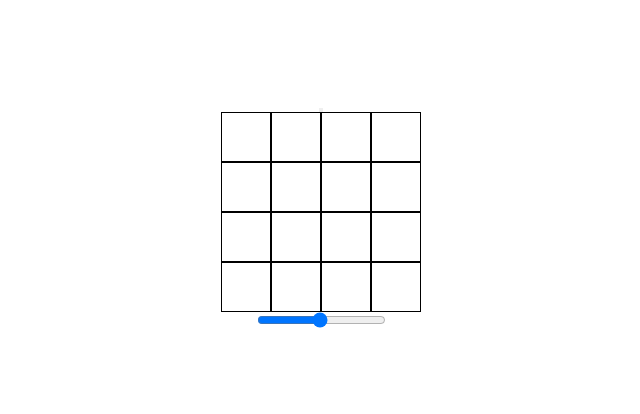
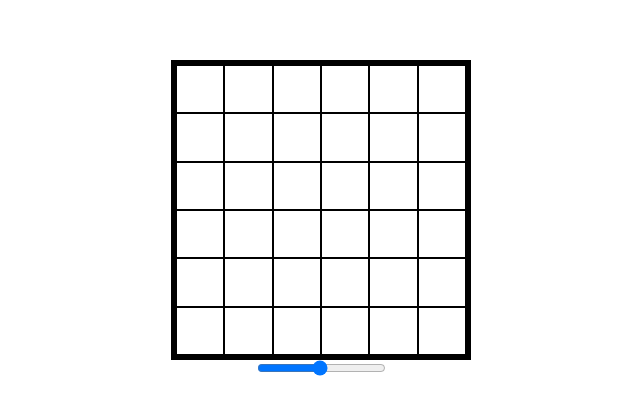
Before and after one commit to bar-wd/etch-a-sketch, a plain HTML site: page index.html in a window 1280 px wide. Shown: the part 180-594 px from the top of the page, without its empty margins (319-959 px from the left). Drawn offline with Linux system fonts and the light colour scheme.

Commit message:
Display grid properly with variable grid sizes
The grid is able to accomodate say 5x5 or 6x6 using the auto(5, auto) in css.

```diff
--- a/index.html
+++ b/index.html
@@ -13,7 +13,6 @@
     <title>Etch-A-Sketch</title>
   </head>
   <body>
-    <button class="btn"></button>
     <div class="grid-container"></div>
     <div class="slidecontainer">
       <input
--- a/main.js
+++ b/main.js
@@ -17,6 +17,6 @@ function addHover(event) {
   event.target.classList.add('grid-square-hover');
 }
 
-createSquares(16);
+createSquares(36);
 
 gridSquares.forEach(square => square.addEventListener('mouseover', addHover));
--- a/style.css
+++ b/style.css
@@ -22,19 +22,20 @@ body {
 }
 
 div.grid-container {
-  height: 50%;
+  max-height: 300px;
+  max-width: 300px;
+  min-width: 300px;
+  min-height: 300px;
+  border: black solid 5px;
   display: grid;
-  grid-template-columns: 1fr 1fr 1fr 1fr;
-  grid-template-rows: 1fr 1fr 1fr 1fr;
-  /* grid-gap: 0px; */
-
-  /* flex: 1; */
+  grid-template-columns: repeat(6, auto);
+  grid-template-rows: repeat(6, auto);
 }
 
 .grid-container div {
-  height: 50px;
-  width: 50px;
   border: solid black 1px;
+  height: auto;
+  width: auto;
 }
 
 .grid-square-hover {
```
